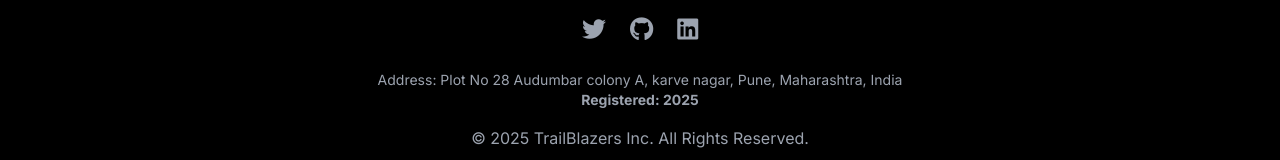
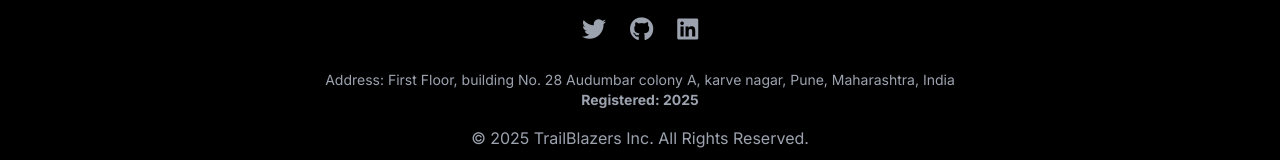
Before and after one commit to SamyakNaranje/TrailBlazers, a plain HTML site: page index.html in a window 1280 px wide. Shown: the part 4245-4405 px from the top of the page. Drawn offline with nearby package versions, Linux system fonts and the light colour scheme.

Commit message:
Address change again

```diff
--- a/index.html
+++ b/index.html
@@ -289,7 +289,7 @@
                 <a href="#" class="text-2xl hover:text-indigo-400 transition-colors"><i class="fab fa-linkedin"></i></a>
             </div>
             <div class="mb-4 text-sm">
-                <p>Address: Plot No 28 Audumbar colony A, karve nagar, Pune, Maharashtra, India</p>
+                <p>Address: First Floor, building No. 28 Audumbar colony A, karve nagar, Pune, Maharashtra, India</p>
                 <p class="font-bold">Registered: 2025</p>
             </div>
             <p>&copy; 2025 TrailBlazers Inc. All Rights Reserved.</p>
```
